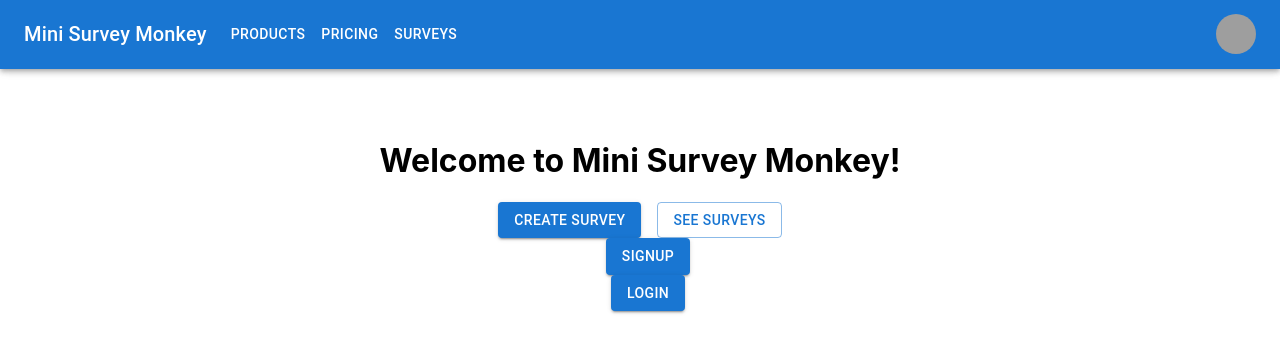
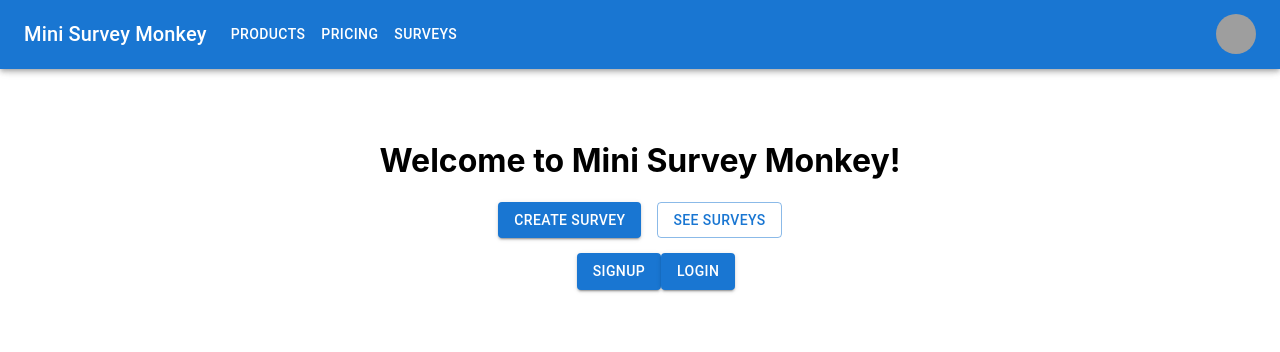
Before and after one commit to SYSC-4806-Project/SYSC4806_Project, a React (Create React App) app in the folder client/: page / in a window 1280 px wide. Shown: the top 352 px of the page. Built offline with nearby package versions, Linux system fonts and the light colour scheme; grey boxes are pictures that could not be loaded.

Commit message:
small reformat

```diff
--- a/client/src/components/pages/Home.js
+++ b/client/src/components/pages/Home.js
@@ -4,6 +4,7 @@ import Button from '@mui/material/Button';
 import { Link } from "react-router-dom";
 import SignupDialog from "./account/SignupDialog";
 import LoginDialog from "./account/LoginDialog";
+import Grid from '@mui/material/Grid'
 
 const Home = () => {
 
@@ -24,19 +25,20 @@ const Home = () => {
                 <Link to="/surveys">
                     <Button variant="outlined">See Surveys</Button>
                 </Link>
-
-                <div className="App">
+                <Grid container style={{marginTop: 15}}  justifyContent='center'>
+                    <Grid item>
                         <Button variant="contained" color="primary" onClick={() => {setSignupOpen(true)}}>
                             Signup
                         </Button>
                         <SignupDialog open={SignupOpen} handleClose={() => {setSignupOpen(false)}} />
-                </div>
-                <div className="App">
+                    </Grid>
+                    <Grid item>
                         <Button variant="contained" color="primary" onClick={() => {setLoginOpen(true)}}>
                             Login
                         </Button>
                         <LoginDialog open={LoginOpen} handleClose={() => {setLoginOpen(false)}} />
-                </div>
+                    </Grid>
+                </Grid>
                 </Stack>
             </div>
         </div>
```
Lines whose indentation alone changed are shown as unchanged.
